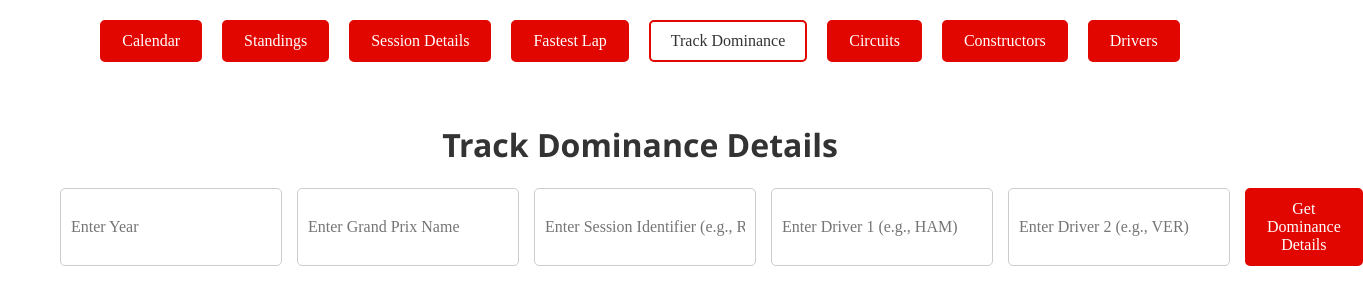
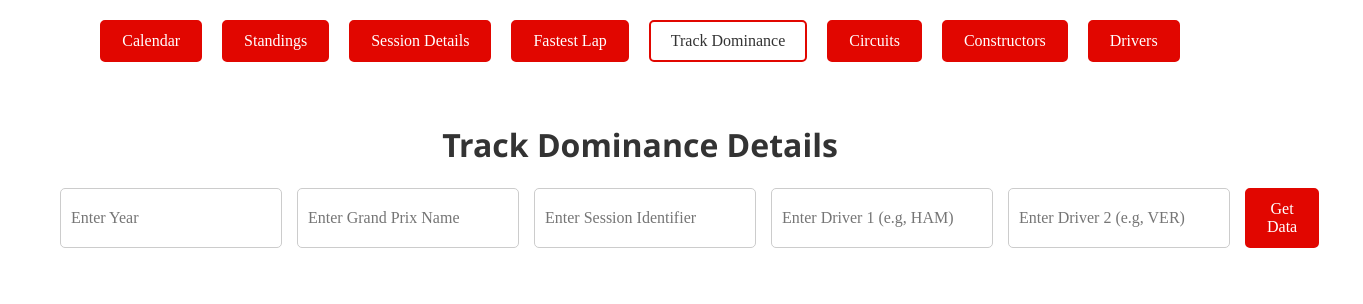
Before and after one commit to vighnesh-radhakrishnan/anemoi, a React (Create React App) app in the folder frontend/: page / in a window 1280 px wide. Both pictures are taken after a click on the element "Track Dominance". Shown: the top 304 px of the page, 1363 px wide, since content can reach past the window. Built offline with nearby package versions, Linux system fonts and the light colour scheme.

Commit message:
minor correction

```diff
--- a/frontend/src/Components/TrackDominance.js
+++ b/frontend/src/Components/TrackDominance.js
@@ -78,26 +78,26 @@ const TrackDominance = () => {
         />
         <input
           type="text"
-          placeholder="Enter Session Identifier (e.g., Race)"
+          placeholder="Enter Session Identifier"
           value={sessionIdentifier}
           onChange={handleIdentifierChange}
           required
         />
         <input
           type="text"
-          placeholder="Enter Driver 1 (e.g., HAM)"
+          placeholder="Enter Driver 1 (e.g, HAM)"
           value={driver1}
           onChange={handleDriver1Change}
           required
         />
         <input
           type="text"
-          placeholder="Enter Driver 2 (e.g., VER)"
+          placeholder="Enter Driver 2 (e.g, VER)"
           value={driver2}
           onChange={handleDriver2Change}
           required
         />
-        <button type="submit">Get Dominance Details</button>
+        <button type="submit">Get Data</button>
       </FormWrapper>
 
       {loading && (
```
